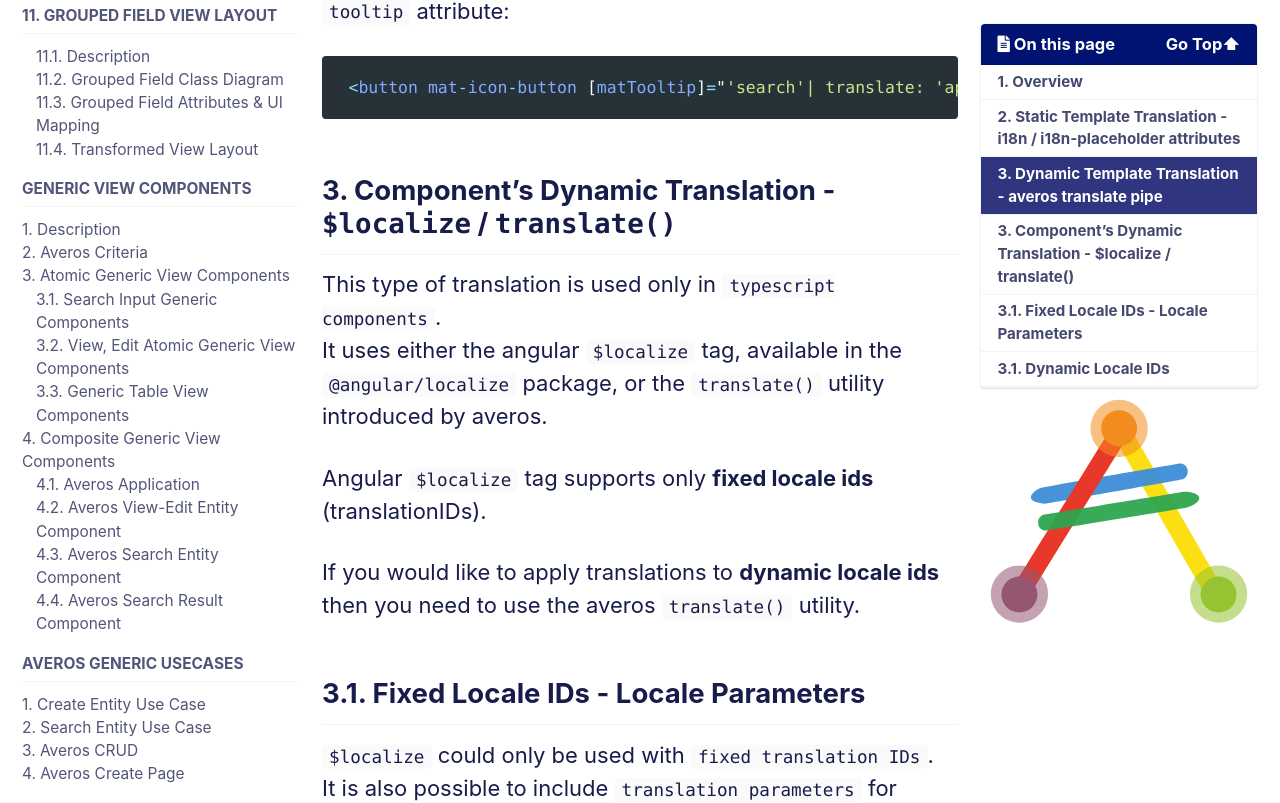
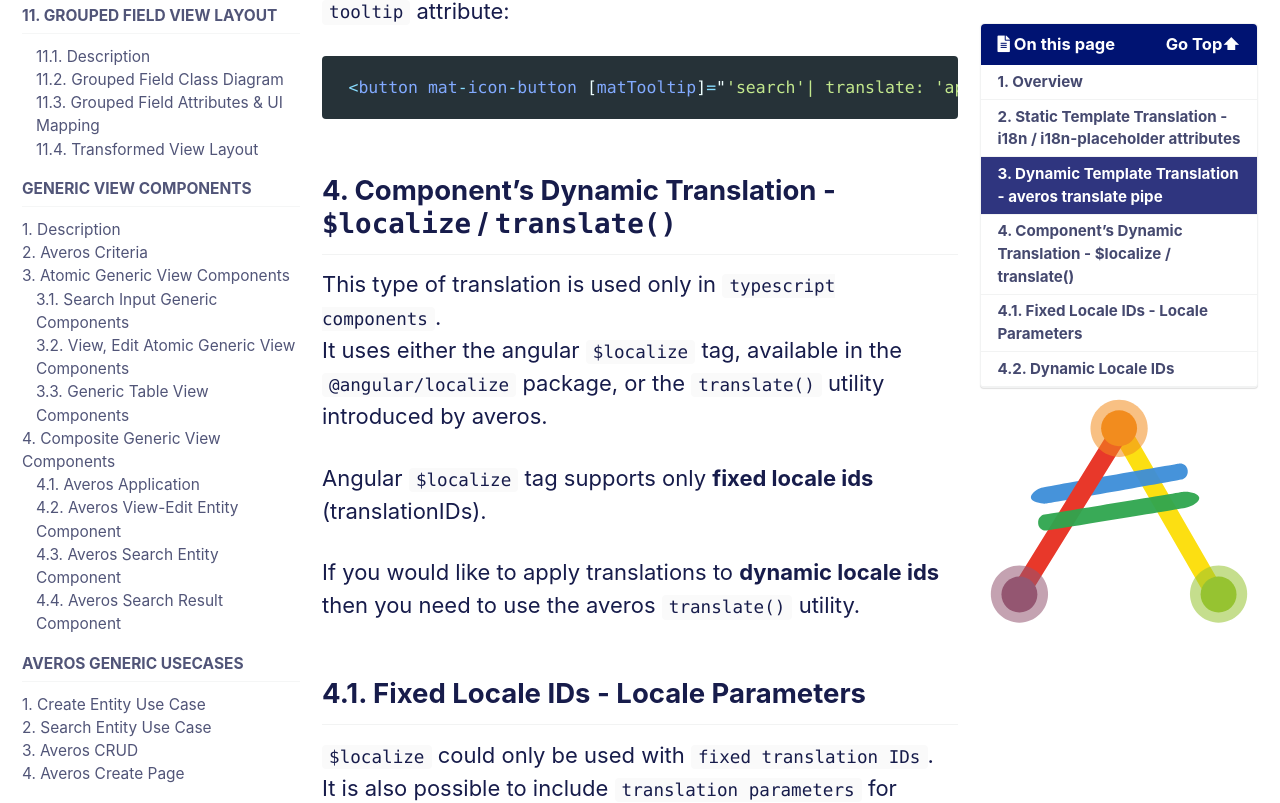
Before and after one commit to averos-io/averos-io.github.io, a Jekyll site: the page built from _docs/documentation/averos-translation/12.3-averos-translation-translation-methods.md, in a window 1280 px wide and 1400 px high, scrolled down 3431 px. Shown: the part 87-890 px from the top of the window. Built offline with Jekyll 4.4.1, drawn with Linux system fonts in a browser that asks for light colours; cached includes are drawn as plain includes; comment, search, counter and statistics services are not loaded; a style sheet for code colours, icons or effects is not loaded; some of the changed text lies outside the part shown.

Commit message:
minor fixes 2

````diff
--- a/_docs/documentation/averos-translation/12.3-averos-translation-translation-methods.md
+++ b/_docs/documentation/averos-translation/12.3-averos-translation-translation-methods.md
@@ -95,7 +95,7 @@ Avers `translate` pipe could be applied to both template values and attributes.
  <button mat-icon-button [matTooltip]="'search'| translate: 'app.search'"> </button>
 ```
 
-## 3. Component's Dynamic Translation - `$localize` / `translate()`
+## 4. Component's Dynamic Translation - `$localize` / `translate()`
 
 This type of translation is used only in `typescript components`.<br/>
 It uses either the angular `$localize` tag, available in the `@angular/localize` package, or the `translate()` utility introduced by averos. <br/>
@@ -104,7 +104,7 @@ Angular `$localize` tag supports only **fixed locale ids** (translationIDs).<br/
 
 If you would like to apply translations to **dynamic locale ids** then you need to use the averos `translate()` utility. <br/>
 
-## 3.1. Fixed Locale IDs - Locale Parameters
+## 4.1. Fixed Locale IDs - Locale Parameters
 
 `$localize` could only be used with `fixed translation IDs`. <br/>
 It is also possible to include `translation parameters` for further customizations.<br/>
@@ -125,7 +125,7 @@ The translation occurs in the component as described below:
 let welcomeMessage = $localize`:@@user.logged.message:Welcome ${this.authenticationService.getCurrentloggedUser()}:userName:!`
 ```
 
-## 3.1. Dynamic Locale IDs
+## 4.2. Dynamic Locale IDs
 
 Since `$localize` does not support **dynamic translation IDs**, **averos** has introduced an utility, located in `@averos-shared/utils/translate`, that enhance `$localize` tag capabilities by adding **dynamic translation ID** support. <br/>
 
````
